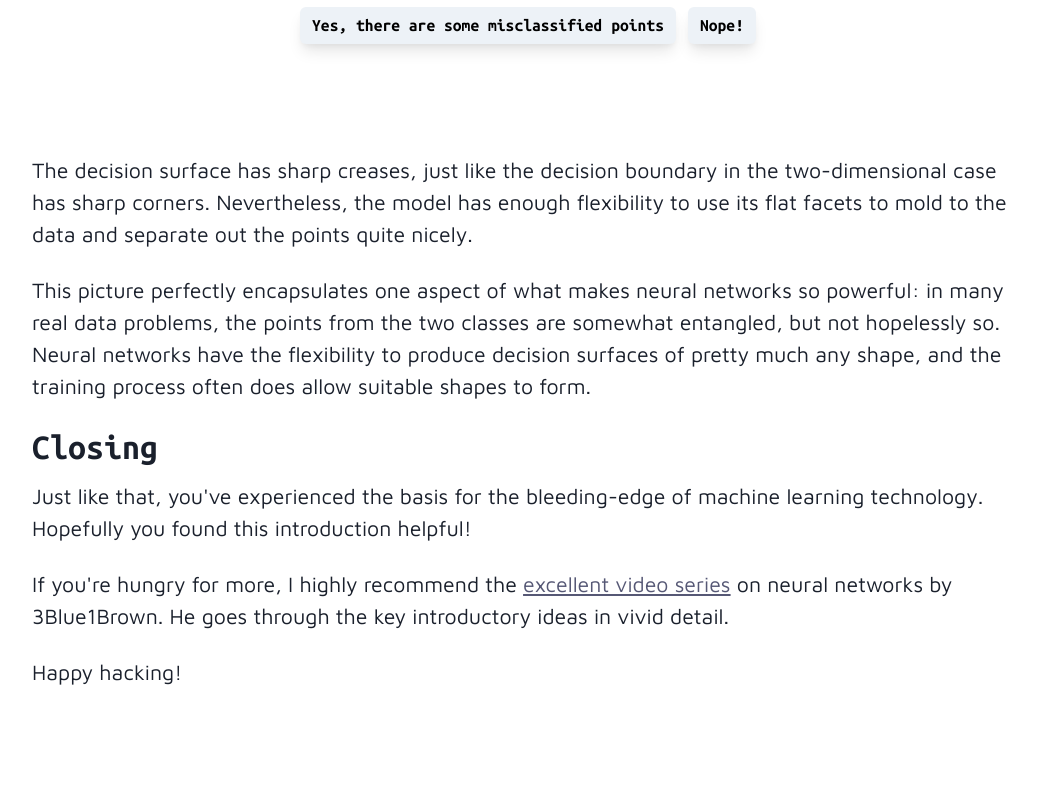
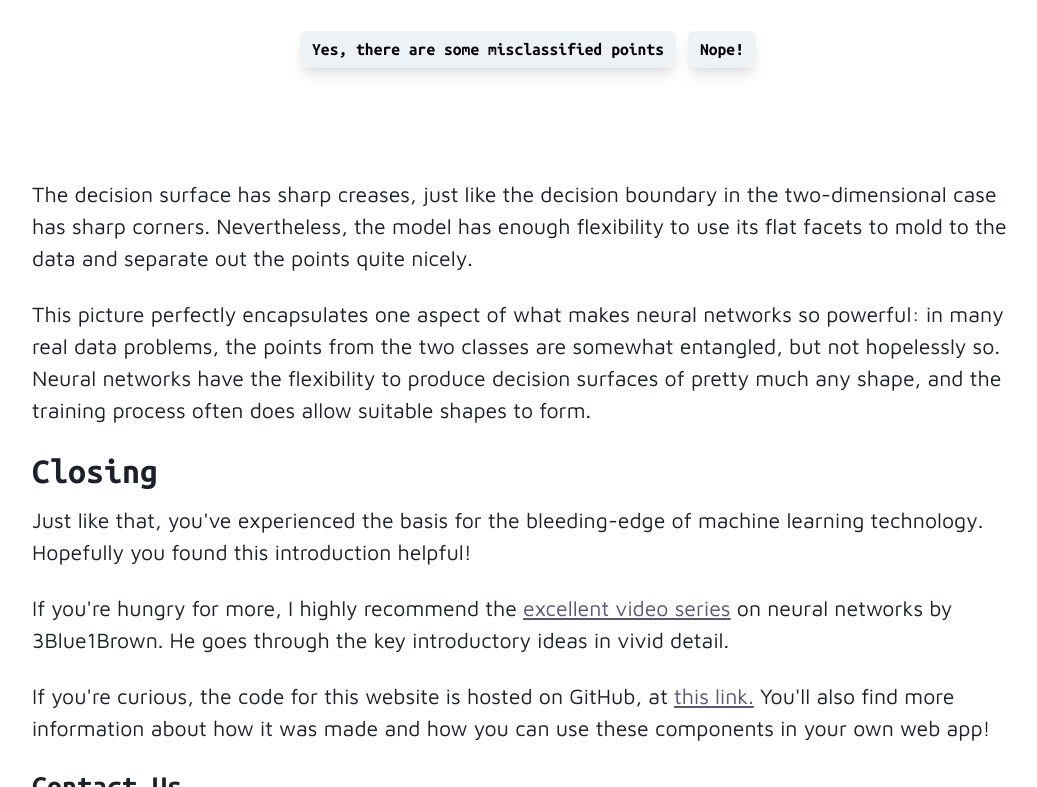
Before and after one commit to ecuber/mathexpo, a React (Create React App) app in the folder client/: page / in a window 1280 px wide. Shown: the part 11213-12000 px from the top of the page, without its empty margins (112-1149 px from the left). Before the commit the page ends 11973 px from the top, so only its background shows below. Built offline with nearby package versions, Linux system fonts and the light colour scheme.

Commit message:
Add README.md and closing section

```diff
--- a/client/src/content/sections/Closing.js
+++ b/client/src/content/sections/Closing.js
@@ -1,13 +1,17 @@
 import React from 'react'
 import { Heading } from '@chakra-ui/layout'
 import { P } from '../../components/layout'
+
+const styles = { color: '#565875', textDecoration: 'underline' }
 
 const Closing = props => (
   <>
     <Heading>Closing</Heading>
     <P>Just like that, you&apos;ve experienced the basis for the bleeding-edge of machine learning technology. Hopefully you found this introduction helpful!</P>
-    <P>If you&apos;re hungry for more, I highly recommend the <a style={{ color: '#565875', textDecoration: 'underline' }} href='https://youtu.be/aircAruvnKk' target='_blank' rel='noreferrer'>excellent video series</a> on neural networks by 3Blue1Brown. He goes through the key introductory ideas in vivid detail.</P>
-    <P>Happy hacking!</P>
+    <P>If you&apos;re hungry for more, I highly recommend the <a style={styles} href='https://youtu.be/aircAruvnKk' target='_blank' rel='noreferrer'>excellent video series</a> on neural networks by 3Blue1Brown. He goes through the key introductory ideas in vivid detail.</P>
+    <P>If you&apos;re curious, the code for this website is hosted on GitHub, at <a style={styles} href='https://github.com/ecuber/mathexpo' target='_blank' rel='noreferrer'>this link.</a> You&apos;ll also find more information about how it was made and how you can use these components in your own web app!</P>
+    <Heading size='lg' as='h3'>Contact Us</Heading>
+    <P>If you&apos;d like to contact us, you can reach us by email: Elijah (<a style={styles} href='mailto:22esippel@cpsd.us'>22esippel@cpsd.us</a>) or Sam (<a style={styles} href='mailto:sam@prismia.chat'>sam@prismia.chat</a>)</P>
     <br/>
     <br/>
   </>
--- a/client/src/content/sections/Predictions.js
+++ b/client/src/content/sections/Predictions.js
@@ -23,6 +23,7 @@ const Predictions = props => {
       <><Emoji symbol='🤔' label='thinking face'/> Well, the number is smaller than 8388608, so our rule says we should give 0 as output.</>
     </Quiz>
 
+    <br/>
     <P>Great! Now I&apos;m wondering, what do you think about this rule? Is it practical for the task we&apos;re trying to accomplish?</P>
     <Quiz>
       <>It seems overly simplistic to a somewhat ridiculous extent</>
```
Also changed, not shown: 1 other file (tests, documents, lock files or other folders).
